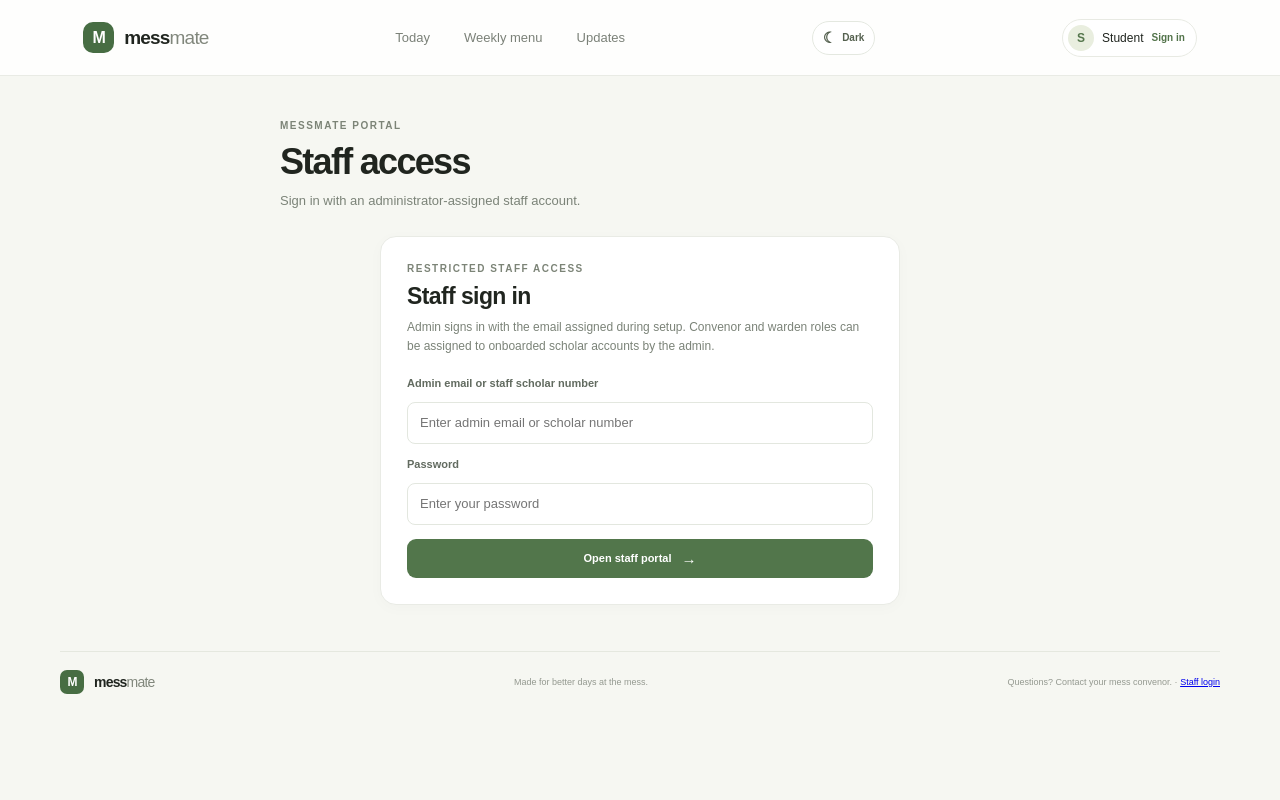
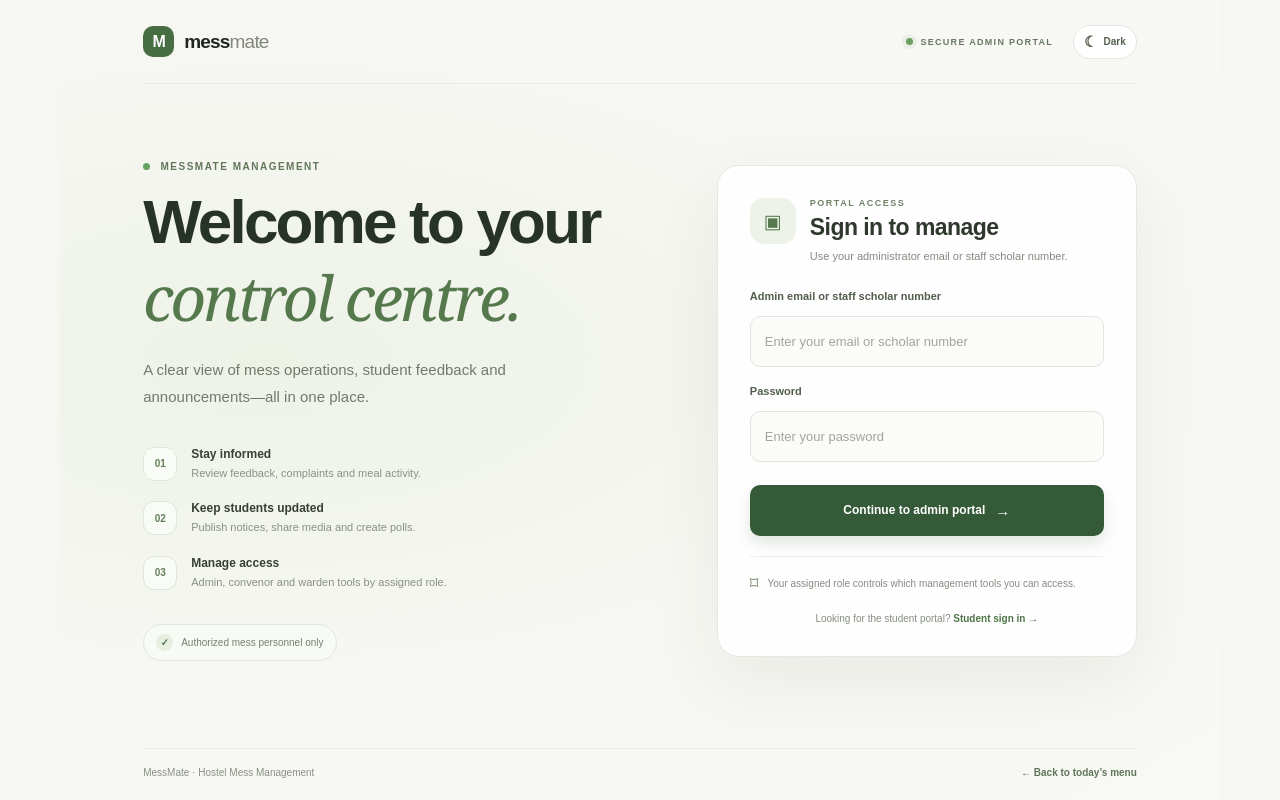
Before and after one commit to quizwallah/messmate, a Next.js app: page /staff/login in a window 1280 px wide. Built offline with nearby package versions, Linux system fonts and the light colour scheme; no server answers.

Commit message:
Redesign admin portal login

```diff
--- a/app/components/login-form.tsx
+++ b/app/components/login-form.tsx
@@ -52,7 +52,7 @@ export default function LoginForm() {
         : { data: null, error: null };
       if (profile.error || profile.data?.role !== "student" || !profile.data.is_active) {
         await supabase.auth.signOut();
-        throw new Error("This account does not have student access. Use the staff login page.");
+        throw new Error("This account does not have student access. Use the Admin Portal sign-in.");
       }
       window.location.replace(safeNextPath(searchParams.get("next")));
     } catch (error) {
--- a/app/components/site-shell.tsx
+++ b/app/components/site-shell.tsx
@@ -66,6 +66,6 @@ export default function SiteShell({ children }: { children: ReactNode }) {
       <span className="profile"><span className="avatar">{(fullName ?? scholarNumber)?.charAt(0) ?? "S"}</span><span className="profile-name">{fullName ?? scholarNumber ?? "Student"}</span>{scholarNumber ? <button className="profile-action" type="button" onClick={signOut}>Sign out</button> : <Link className="profile-action" href="/login">Sign in</Link>}</span>
     </header>
     {children}
-    <footer><Link className="brand footer-brand" href="/"><span className="brand-mark">M</span><span>mess<span className="brand-light">mate</span></span></Link><span>Made for better days at the mess.</span><span>Questions? Contact your mess convenor. · <Link href="/staff/login">Staff login</Link></span></footer>
+    <footer><Link className="brand footer-brand" href="/"><span className="brand-mark">M</span><span>mess<span className="brand-light">mate</span></span></Link><span>Made for better days at the mess.</span><span>Questions? Contact your mess convenor. · <Link href="/staff/login">Admin Portal</Link></span></footer>
   </>;
 }
--- a/app/components/staff-login-form.tsx
+++ b/app/components/staff-login-form.tsx
@@ -16,7 +16,7 @@ export default function StaffLoginForm() {
     const suppliedIdentifier = scholarNumber.trim();
     const normalized = suppliedIdentifier.includes("@") ? suppliedIdentifier.toLowerCase() : normalizeScholarNumber(suppliedIdentifier);
     if (!normalized || !password) {
-      setNotice("Enter your staff username and password.");
+      setNotice("Enter your admin email or staff scholar number and password.");
       return;
     }
     setBusy(true);
@@ -25,22 +25,26 @@ export default function StaffLoginForm() {
     try {
       const email = normalized.includes("@") ? normalized : scholarEmail(normalized);
       const { error } = await supabase.auth.signInWithPassword({ email, password });
-      if (error) throw new Error("Staff username or password is incorrect.");
+      if (error) throw new Error("Admin email or staff scholar number, or password, is incorrect.");
       const { data: userData } = await supabase.auth.getUser();
       const profile = userData.user
         ? await supabase.from("profiles").select("role, is_active").eq("id", userData.user.id).maybeSingle()
         : { data: null, error: null };
       if (profile.error || !profile.data?.is_active || !["admin", "convenor", "warden", "committee"].includes(profile.data.role)) {
         await supabase.auth.signOut();
-        throw new Error("This account does not have active staff access.");
+        throw new Error("This account does not have active admin or staff access.");
       }
       window.location.replace("/portal");
     } catch (error) {
-      setNotice(error instanceof Error ? error.message : "Staff sign-in is temporarily unavailable.");
+      setNotice(error instanceof Error ? error.message : "Admin portal sign-in is temporarily unavailable.");
     } finally {
       setBusy(false);
     }
   }
 
-  return <section className="login-card panel"><p className="eyebrow">RESTRICTED STAFF ACCESS</p><h2>Staff sign in</h2><p className="login-copy">Admin signs in with the email assigned during setup. Convenor and warden roles can be assigned to onboarded scholar accounts by the admin.</p><form className="login-form" onSubmit={signIn}><label>Admin email or staff scholar number<input autoComplete="username" value={scholarNumber} onChange={(event) => setScholarNumber(event.target.value)} placeholder="Enter admin email or scholar number" required/></label><label>Password<input type="password" autoComplete="current-password" value={password} onChange={(event) => setPassword(event.target.value)} placeholder="Enter your password" required/></label><button className="button button-primary full-button" type="submit" disabled={busy}>{busy ? "Signing in…" : "Open staff portal"}<span>→</span></button></form>{notice && <p className="inline-notice" role="status">{notice}</p>}</section>;
+  return <section className="admin-login-form-card"><form className="login-form" onSubmit={signIn}>
+    <label>Admin email or staff scholar number<input autoComplete="username" value={scholarNumber} onChange={(event) => setScholarNumber(event.target.value)} placeholder="Enter your email or scholar number" required/></label>
+    <label>Password<input type="password" autoComplete="current-password" value={password} onChange={(event) => setPassword(event.target.value)} placeholder="Enter your password" required/></label>
+    <button className="button button-primary full-button admin-login-submit" type="submit" disabled={busy}>{busy ? "Signing in…" : "Continue to admin portal"}<span>→</span></button>
+  </form>{notice && <p className="inline-notice" role="status">{notice}</p>}<div className="admin-login-card-foot"><span aria-hidden="true">⌑</span><p>Your assigned role controls which management tools you can access.</p></div></section>;
 }
--- a/app/login/page.tsx
+++ b/app/login/page.tsx
@@ -4,7 +4,7 @@ import LoginForm from "../components/login-form";
 
 export default function LoginPage() {
   return <SiteShell><main className="page-main login-page-main">
-    <section className="page-heading"><p className="eyebrow">MESSMATE ACCOUNT</p><h1>Welcome back.</h1><p>Students sign in with a scholar number. First-time setup and password reset use college email verification. Staff can use the <a href="/staff/login">restricted staff login</a>.</p></section>
+    <section className="page-heading"><p className="eyebrow">MESSMATE ACCOUNT</p><h1>Welcome back.</h1><p>Students sign in with a scholar number. First-time setup and password reset use college email verification. Mess administrators and staff can use the <a href="/staff/login">Admin Portal</a>.</p></section>
     <Suspense fallback={<section className="login-card panel"><p>Loading sign-in…</p></section>}><LoginForm /></Suspense>
   </main></SiteShell>;
 }
--- a/app/portal.css
+++ b/app/portal.css
@@ -184,3 +184,61 @@
 @media(max-width:900px){.staff-portal{margin:0 2%}.portal-activity-grid{grid-template-columns:repeat(3,minmax(0,1fr))}}
 @media(max-width:680px){.staff-portal{gap:12px;margin:0}.portal-welcome{align-items:flex-start;padding:18px;flex-direction:column}.portal-welcome h2{font-size:22px}.portal-welcome .button{align-self:stretch}.portal-tabs{margin:0 -2px;padding:5px}.portal-tabs button{padding:9px 11px}.portal-filters{padding:13px;gap:9px}.portal-filters label{min-width:calc(50% - 8px)}.portal-stat-grid{gap:8px}.portal-stat-grid>.panel{padding:14px}.portal-stat-grid small{min-height:24px}.portal-stat-grid strong{font-size:23px}.portal-activity-grid{grid-template-columns:repeat(2,minmax(0,1fr))}.portal-overview{padding:18px}.portal-record{padding:15px}.portal-records>h2{font-size:17px}.portal-updates-layout{grid-template-columns:1fr}.add-scholar-form{grid-template-columns:1fr}.add-scholar-form h3{grid-column:auto}.portal-status-control{align-items:flex-start;flex-direction:column}}
 @media(max-width:600px){.my-complaints-summary{align-items:flex-start;flex-wrap:wrap;padding:14px}.my-complaints-summary>div:first-child{flex-basis:calc(100% - 84px)}.complaint-summary-counts{order:3;width:100%;padding-left:50px}.complaint-card{padding:15px}.complaint-card-meta{align-items:flex-start;flex-direction:column;gap:4px}.complaints-notice{align-items:flex-start}}
+
+/* Dedicated, full-width Admin Portal sign-in */
+.admin-login-page{min-height:100vh;padding:0 max(calc((100vw - 1160px)/2),6.5%);display:flex;flex-direction:column;background:radial-gradient(ellipse at 18% 45%,#edf2e7 0,#f6f7f2 48%,#f8f8f5 100%);color:var(--ink)}
+.admin-login-topbar{height:84px;display:flex;align-items:center;justify-content:space-between;border-bottom:1px solid #e8ebe3}
+.admin-login-topbar>div{display:flex;align-items:center;gap:20px}
+.admin-secure-label{display:flex;align-items:center;gap:7px;color:#697864;font-size:9px;font-weight:800;letter-spacing:1.3px}
+.admin-secure-label i{width:7px;height:7px;border-radius:50%;background:#6e9e60;box-shadow:0 0 0 4px #6e9e6018}
+.admin-login-layout{flex:1;width:100%;max-width:1160px;margin:auto;display:grid;grid-template-columns:minmax(0,1fr) minmax(420px,.86fr);align-items:center;gap:clamp(48px,8vw,112px);padding:68px 0 78px}
+.admin-login-intro .eyebrow{color:#62765c;margin-bottom:17px}
+.admin-login-intro h1{font:700 clamp(42px,5vw,62px)/1.08 Manrope,Arial,sans-serif;letter-spacing:-2.8px;margin:0 0 18px;color:#283327}
+.admin-login-intro h1 em{font:italic 500 1em Georgia,serif;color:#55794d}
+.admin-login-lede{max-width:465px;color:#707a6d;font-size:15px;line-height:1.75;margin:0}
+.admin-login-highlights{display:grid;gap:20px;margin-top:37px;max-width:490px}
+.admin-login-highlights>div{display:flex;align-items:flex-start;gap:14px}
+.admin-login-highlights>div>span{flex:0 0 34px;width:34px;height:34px;display:grid;place-items:center;border:1px solid #dfe7d8;border-radius:11px;background:#f9fbf6;color:#648059;font:700 10px Manrope,Arial,sans-serif}
+.admin-login-highlights p{margin:0}
+.admin-login-highlights strong,.admin-login-highlights small{display:block}
+.admin-login-highlights strong{color:#364033;font-size:12px}
+.admin-login-highlights small{margin-top:4px;color:#899184;font-size:11px;line-height:1.5}
+.admin-login-support{display:inline-flex;align-items:center;gap:8px;margin:34px 0 0;padding:9px 12px;border:1px solid #e1e8db;border-radius:999px;background:#f8faf5;color:#74806e;font-size:10px}
+.admin-login-support:before{content:"✓";display:grid;place-items:center;width:17px;height:17px;border-radius:50%;background:#e6efdf;color:#55794d;font-weight:800}
+.admin-login-form-wrap{width:100%;padding:32px;border:1px solid #e4e9df;border-radius:22px;background:rgba(255,255,255,.92);box-shadow:0 24px 70px #34452a12}
+.admin-login-form-heading{position:relative;margin-bottom:25px;padding-left:60px;min-height:47px}
+.admin-login-icon{position:absolute;top:0;left:0;width:46px;height:46px;display:grid;place-items:center;border-radius:14px;background:#edf3e8;color:#56794d;font-size:19px}
+.admin-login-form-heading .eyebrow{margin:0 0 5px;color:#718269;font-size:9px}
+.admin-login-form-heading h2{margin:0;color:#2e382c;font:700 23px/1.25 Manrope,Arial,sans-serif;letter-spacing:-.55px}
+.admin-login-form-heading>p:last-child{margin:6px 0 0;color:#838b7f;font-size:11px;line-height:1.5}
+.admin-login-form-card{padding:0;border:0;background:transparent}
+.admin-login-form-card .login-form{gap:18px}
+.admin-login-form-card .login-form label{gap:8px;color:#525e4e;font-size:11px}
+.admin-login-form-card .login-form input{min-height:51px;padding:13px 14px;border-color:#e0e6dc;border-radius:10px;background:#fbfcfa;font-size:13px}
+.admin-login-form-card .login-form input::placeholder{color:#a0a69d}
+.admin-login-form-card .login-form input:focus{outline:3px solid #a9c29d55;border-color:#9db590}
+.admin-login-submit{min-height:51px;margin-top:5px;border-radius:10px;background:#355a38;font-size:12px;box-shadow:0 7px 15px #355a3825}
+.admin-login-submit:hover{background:#294b2e}
+.admin-login-form-card .inline-notice{margin-top:15px;font-size:11px;line-height:1.55}
+.admin-login-card-foot{display:flex;align-items:center;gap:9px;margin-top:20px;padding-top:16px;border-top:1px solid #edf0e9}
+.admin-login-card-foot>span{color:#718568;font-size:17px}
+.admin-login-card-foot p{margin:0;color:#858d80;font-size:10px;line-height:1.5}
+.admin-login-student-link{text-align:center;margin:19px 0 0;color:#858d81;font-size:10px}
+.admin-login-student-link a{color:#4e7547;font-weight:700;text-decoration:none;white-space:nowrap}
+.admin-login-student-link a:hover{text-decoration:underline}
+.admin-login-footer{width:100%;max-width:1160px;margin:0 auto;padding:18px 0 22px;border-top:1px solid #e8ebe3;display:flex;align-items:center;justify-content:space-between;gap:16px;color:#8a9186;font-size:10px}
+.admin-login-footer a{color:#61765a;text-decoration:none;font-weight:600}
+@media(max-width:850px){.admin-login-page{padding:0 5%}.admin-login-layout{grid-template-columns:minmax(0,1fr) minmax(360px,.92fr);gap:36px}.admin-login-form-wrap{padding:26px}.admin-login-intro h1{font-size:46px}}
+@media(max-width:680px){.admin-login-page{padding:0 18px;background:radial-gradient(ellipse at 30% 5%,#edf2e7 0,#f6f7f2 45%,#f8f8f5 100%)}.admin-login-topbar{height:69px}.admin-login-topbar>div{gap:10px}.admin-secure-label{font-size:7px;letter-spacing:.7px}.admin-login-layout{grid-template-columns:1fr;gap:30px;padding:38px 0 42px}.admin-login-intro h1{font-size:40px;letter-spacing:-1.8px}.admin-login-lede{font-size:13px;line-height:1.65}.admin-login-highlights{grid-template-columns:1fr;gap:14px;margin-top:23px}.admin-login-highlights>div>span{width:30px;height:30px;flex-basis:30px}.admin-login-highlights small{font-size:10px}.admin-login-support{margin-top:20px}.admin-login-form-wrap{padding:22px 19px;border-radius:17px}.admin-login-form-heading{margin-bottom:21px}.admin-login-form-heading h2{font-size:21px}.admin-login-form-card .login-form{gap:15px}.admin-login-form-card .login-form input,.admin-login-submit{min-height:48px}.admin-login-footer{padding:15px 0 19px;align-items:flex-start;flex-direction:column;gap:8px}}
+:root[data-theme="dark"] .admin-login-page{background:radial-gradient(ellipse at 18% 45%,#202a20 0,#131913 52%,#121712 100%);color:#edf2e9}
+:root[data-theme="dark"] .admin-login-topbar,:root[data-theme="dark"] .admin-login-footer{border-color:#354036}
+:root[data-theme="dark"] .admin-login-intro h1,:root[data-theme="dark"] .admin-login-highlights strong,:root[data-theme="dark"] .admin-login-form-heading h2{color:#edf2e9}
+:root[data-theme="dark"] .admin-login-lede,:root[data-theme="dark"] .admin-login-highlights small,:root[data-theme="dark"] .admin-login-form-heading>p:last-child,:root[data-theme="dark"] .admin-login-student-link,:root[data-theme="dark"] .admin-login-footer{color:#a5b09f}
+:root[data-theme="dark"] .admin-login-form-wrap{border-color:#354036;background:rgba(27,35,28,.95);box-shadow:0 24px 70px #0004}
+:root[data-theme="dark"] .admin-login-icon,:root[data-theme="dark"] .admin-login-highlights>div>span{border-color:#3d4b3a;background:#263127;color:#c6d9bb}
+:root[data-theme="dark"] .admin-login-form-card .login-form label{color:#c6d0c0}
+:root[data-theme="dark"] .admin-login-form-card .login-form input{border-color:#3b483b;background:#141a15;color:#edf2e9}
+:root[data-theme="dark"] .admin-login-form-card .login-form input::placeholder{color:#7e897b}
+:root[data-theme="dark"] .admin-login-card-foot{border-color:#344034}
+:root[data-theme="dark"] .admin-login-card-foot p,:root[data-theme="dark"] .admin-login-secure-label{color:#a5b09f}
+:root[data-theme="dark"] .admin-login-support{border-color:#3a4738;background:#202920;color:#bfccb9}
--- a/app/staff/login/page.tsx
+++ b/app/staff/login/page.tsx
@@ -1,6 +1,31 @@
-import SiteShell from "../../components/site-shell";
+import Link from "next/link";
 import StaffLoginForm from "../../components/staff-login-form";
+import ThemeToggle from "../../components/theme-toggle";
 
 export default function StaffLoginPage() {
-  return <SiteShell><main className="page-main login-page-main"><section className="page-heading"><p className="eyebrow">MESSMATE PORTAL</p><h1>Staff access</h1><p>Sign in with an administrator-assigned staff account.</p></section><StaffLoginForm /></main></SiteShell>;
+  return <main className="admin-login-page">
+    <header className="admin-login-topbar">
+      <Link className="brand" href="/"><span className="brand-mark">M</span><span>mess<span className="brand-light">mate</span></span></Link>
+      <div><span className="admin-secure-label"><i/> SECURE ADMIN PORTAL</span><ThemeToggle /></div>
+    </header>
+    <section className="admin-login-layout">
+      <div className="admin-login-intro">
+        <p className="eyebrow"><i className="live-dot"/> MESSMATE MANAGEMENT</p>
+        <h1>Welcome to your<br/><em>control centre.</em></h1>
+        <p className="admin-login-lede">A clear view of mess operations, student feedback and announcements—all in one place.</p>
+        <div className="admin-login-highlights">
+          <div><span>01</span><p><strong>Stay informed</strong><small>Review feedback, complaints and meal activity.</small></p></div>
+          <div><span>02</span><p><strong>Keep students updated</strong><small>Publish notices, share media and create polls.</small></p></div>
+          <div><span>03</span><p><strong>Manage access</strong><small>Admin, convenor and warden tools by assigned role.</small></p></div>
+        </div>
+        <p className="admin-login-support">Authorized mess personnel only</p>
+      </div>
+      <div className="admin-login-form-wrap">
+        <div className="admin-login-form-heading"><span className="admin-login-icon">▣</span><p className="eyebrow">PORTAL ACCESS</p><h2>Sign in to manage</h2><p>Use your administrator email or staff scholar number.</p></div>
+        <StaffLoginForm />
+        <p className="admin-login-student-link">Looking for the student portal? <Link href="/login">Student sign in <span>→</span></Link></p>
+      </div>
+    </section>
+    <footer className="admin-login-footer"><span>MessMate · Hostel Mess Management</span><Link href="/">← Back to today’s menu</Link></footer>
+  </main>;
 }
```
